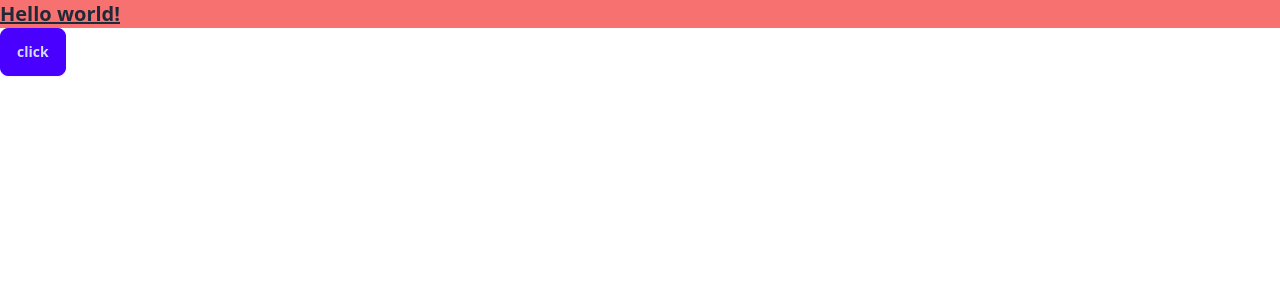
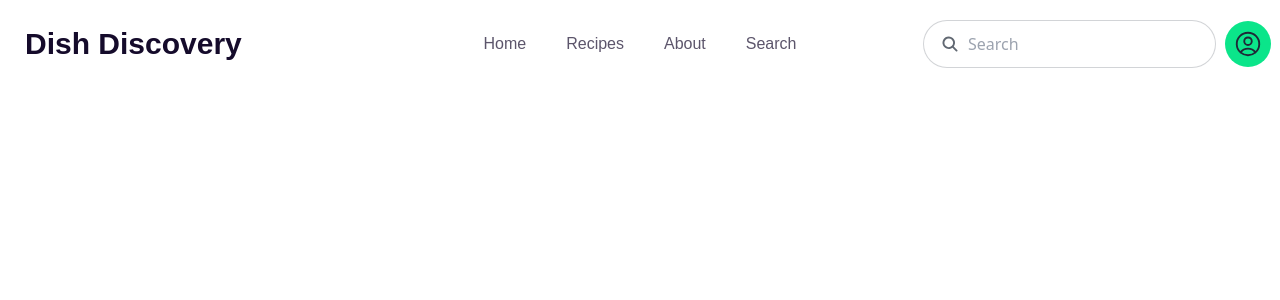
Before and after one commit to Shahriar-Hossain-Alvi/dish-discovery, a React (Vite) app: page / in a window 1280 px wide. Shown: the top 300 px of the page. Built offline with nearby package versions, Linux system fonts and the light colour scheme.

Commit message:
navbar done

```diff
--- a/index.html
+++ b/index.html
@@ -1,5 +1,5 @@
 <!doctype html>
-<html lang="en">
+<html lang="en" data-theme="light">
   <head>
     <meta charset="UTF-8" />
     <link rel="icon" type="image/svg+xml" href="/vite.svg" />
--- a/src/App.jsx
+++ b/src/App.jsx
@@ -1,13 +1,11 @@
 import './App.css'
+import Header from './components/Header/Header'
 
 function App() {
 
   return (
     <>
-      <h1 className="text-xl font-semibold bg-red-400 underline">
-        Hello world!
-      </h1>
-      <button className='btn btn-primary'>click</button>
+      <Header></Header>
     </>
   )
 }
--- /dev/null
+++ b/src/components/Header/Header.jsx
@@ -0,0 +1,52 @@
+import '../../index.css'
+const Header = () => {
+    return (
+        <header className="container mx-auto my-3">
+            <nav>
+                <div className="navbar">
+                    <div className="navbar-start">
+                        <a className="btn btn-ghost text-3xl font-bold text-[#150B2B] lexend">Dish Discovery</a>
+                    </div>
+                    <div className="navbar-center">
+                        <ul className="flex gap-10 text-[#150B2BB2] lexend">
+                            <li className='hover:underline  hover:text-[#02b76c]'><a href="">Home</a></li>
+                            <li className='hover:underline  hover:text-[#02b76c]'><a href="">Recipes</a></li>
+                            <li className='hover:underline  hover:text-[#02b76c]'><a href="">About</a></li>
+                            <li className='hover:underline  hover:text-[#02b76c]'><a href="">Search</a></li>
+                        </ul>
+                    </div>
+                    <div className="navbar-end gap-2">
+                        <div className="form-control">
+                            <label className="input input-bordered flex flex-row-reverse items-center gap-2 rounded-full">
+                                <input type="text" className="grow" placeholder="Search" />
+                                <svg xmlns="http://www.w3.org/2000/svg" viewBox="0 0 16 16" fill="currentColor" className="w-5 h-5 opacity-70"><path fillRule="evenodd" d="M9.965 11.026a5 5 0 1 1 1.06-1.06l2.755 2.754a.75.75 0 1 1-1.06 1.06l-2.755-2.754ZM10.5 7a3.5 3.5 0 1 1-7 0 3.5 3.5 0 0 1 7 0Z" clipRule="evenodd" /></svg>
+                            </label>
+                        </div>
+                        <div className="dropdown dropdown-end">
+                            <div tabIndex={0} role="button" className="btn btn-ghost btn-circle avatar flex items-center">
+                                <div className="w-16 rounded-full">
+                                    <svg xmlns="http://www.w3.org/2000/svg" fill="none" viewBox="0 0 24 24" strokeWidth={1.5} stroke="currentColor" className="p-2 bg-[#0BE58A]">
+                                        <path strokeLinecap="round" strokeLinejoin="round" d="M17.982 18.725A7.488 7.488 0 0 0 12 15.75a7.488 7.488 0 0 0-5.982 2.975m11.963 0a9 9 0 1 0-11.963 0m11.963 0A8.966 8.966 0 0 1 12 21a8.966 8.966 0 0 1-5.982-2.275M15 9.75a3 3 0 1 1-6 0 3 3 0 0 1 6 0Z" />
+                                    </svg>
+
+                                </div>
+                            </div>
+                            <ul tabIndex={0} className="mt-3 z-[1] p-2 shadow menu menu-sm dropdown-content bg-base-100 rounded-box w-52">
+                                <li>
+                                    <a className="justify-between">
+                                        Profile
+                                        <span className="badge">New</span>
+                                    </a>
+                                </li>
+                                <li><a>Settings</a></li>
+                                <li><a>Logout</a></li>
+                            </ul>
+                        </div>
+                    </div>
+                </div>
+            </nav>
+        </header>
+    );
+};
+
+export default Header;
--- a/src/index.css
+++ b/src/index.css
@@ -1,3 +1,14 @@
 @tailwind base;
 @tailwind components;
 @tailwind utilities;
+
+
+@import url('https://fonts.googleapis.com/css2?family=Fira+Sans:ital,wght@0,100;0,200;0,300;0,400;0,500;0,600;0,700;0,800;0,900;1,100;1,200;1,300;1,400;1,500;1,600;1,700;1,800;1,900&family=Lexend:wght@100..900&display=swap');
+
+.fira-sans{
+  font-family: "Fira Sans", sans-serif;
+}
+
+.lexend {
+  font-family: "Lexend", sans-serif;
+}
```
